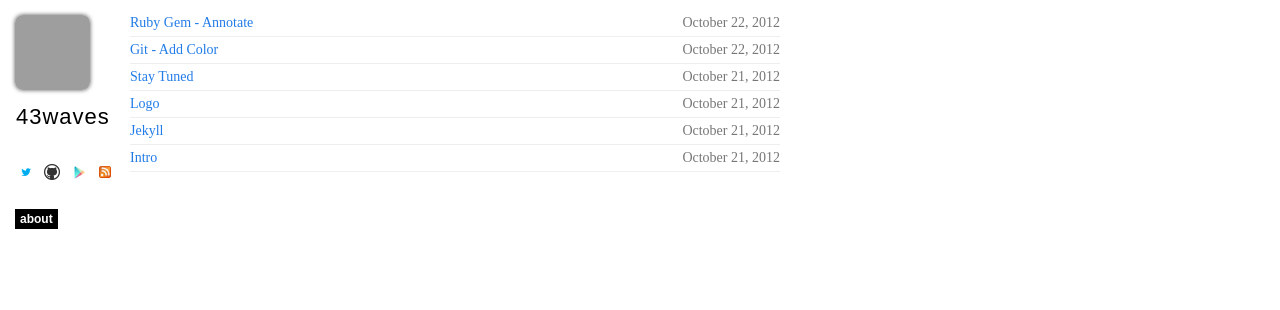
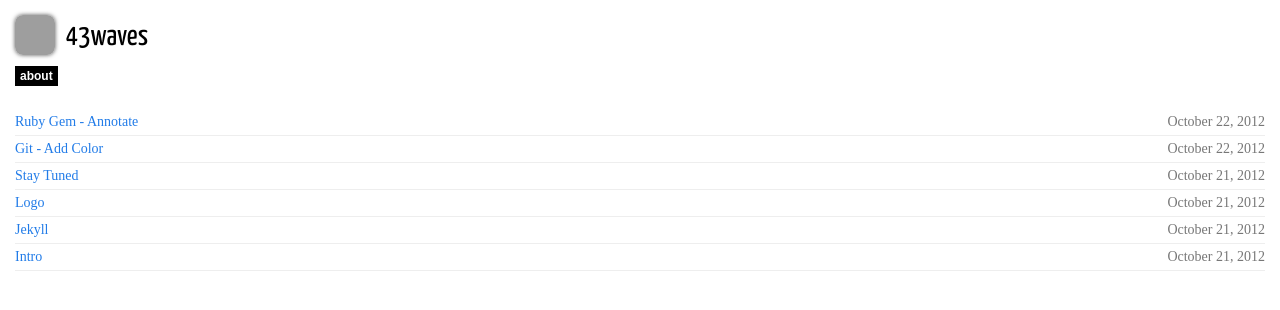
Before and after one commit to 43waves/43waves.github.io, a Jekyll site: the page built from index.html, in a window 1280 px wide. Shown: the top 310 px of the page. Built offline with Jekyll 4.4.1, drawn with Linux system fonts in a browser that asks for light colours; nearby versions of some CDN libraries; Markdown is read by kramdown in place of the engine named in the settings; grey boxes are pictures that could not be loaded.

Commit message:
Add ios stylesheet

```diff
--- a/404.html
+++ b/404.html
@@ -4,7 +4,7 @@
 <html xmlns="http://www.w3.org/1999/xhtml" xml:lang="en" lang="en=us">
 <head>
   <meta http-equiv="content-type" content="text/html"; charset="utf-8" />
-  <title>Fame</title>
+  <title>@43waves's 404</title>
   <meta name="author" content="43waves" />
   <meta name="description" content="We craft apps and make things easier."/>
 
--- a/_layouts/layout.html
+++ b/_layouts/layout.html
@@ -10,6 +10,7 @@
     <link rel"alternate" type="application/rss+xml" href="http://feeds.feedburner.com/43waves" />
     <link rel="stylesheet" type="text/css" media="screen, projection" href="/css/styles.css" />
     <link rel="stylesheet" type="text/css" href="/css/syntax.css" />
+    <link rel="stylesheet" type="text/css" href="/css/ios.css" />
     <link rel="stylesheet" type="text/css" href="http://fonts.googleapis.com/css?family=Yanone+Kaffeesatz" />
     <link rel="43waves-icon" href="/43waves-icon.png" />
 
--- /dev/null
+++ b/css/ios.css
@@ -0,0 +1,46 @@
+#header {
+  position: relative;
+  width: inherit;
+  left: inherit;
+  top: inherit;
+  padding: 15px;
+}
+
+#header .site {
+  display: none;
+}
+
+#header .avatar {
+  width: 40px;
+  height: 40px;
+  margin-bottom: -10px;
+  margin-right: 5px;
+}
+
+#header #me {
+  display: inline;
+}
+
+#header #waves {
+  font-size: 30px;
+  color: #000;
+  font-family: 'Yanone Kaffeesatz';
+  letter-spacing: 0;
+  font-weight: normal;
+  text-transform: none;
+  padding-right: 3px;
+}
+
+#header #sections {
+  margin: 0;
+}
+
+#header #sections div {
+  display: inline;
+}
+
+.content {
+  margin-left: 0;
+  width: inherit;
+  padding: 0 15px;
+}
```
